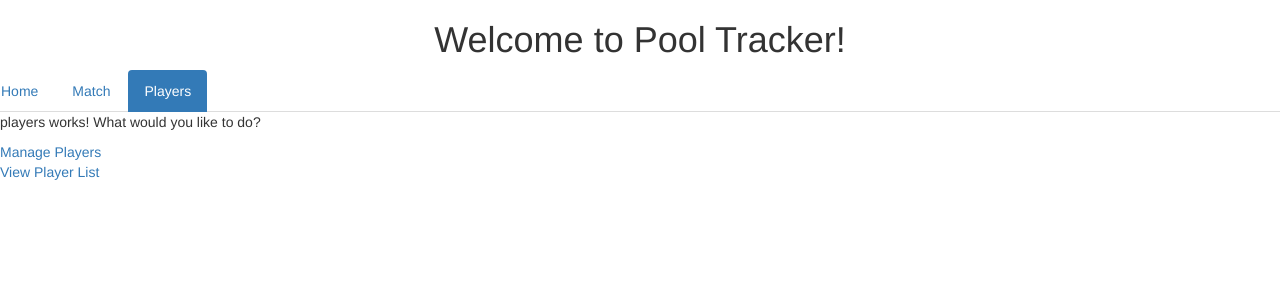
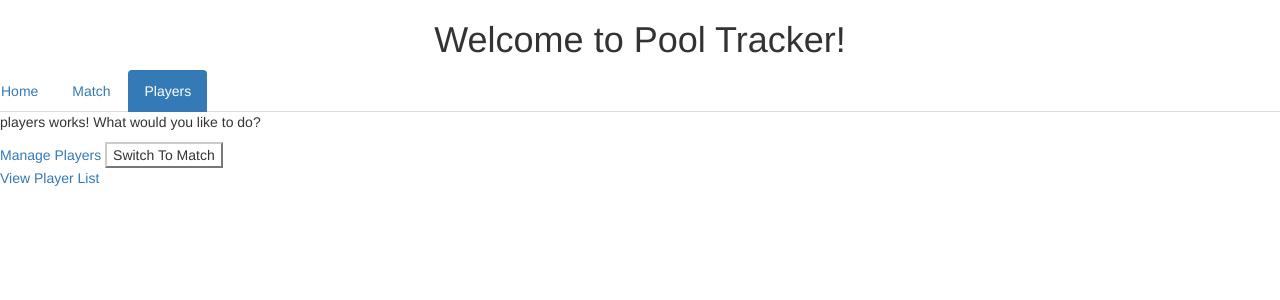
Before and after one commit to lowkeyop/pool-tracker, an Angular app in the folder poolSite/: page /players in a window 1280 px wide. Shown: the top 300 px of the page. Built offline with nearby package versions, Linux system fonts and the light colour scheme.

Commit message:
Including missed file in last commit
Added button to switch to match view.  Will be used to see if added
players were added to team(s)

```diff
--- a/poolSite/src/app/admin/players/players.component.html
+++ b/poolSite/src/app/admin/players/players.component.html
@@ -2,5 +2,6 @@
   players works! What would you like to do?
 </p>
 <a routerLink="manage">Manage Players </a>
+<button class="btn-default" (click)="onLoadMatch()">Switch To Match</button>
 <br/>
 <a href="#">View Player List</a>
```
